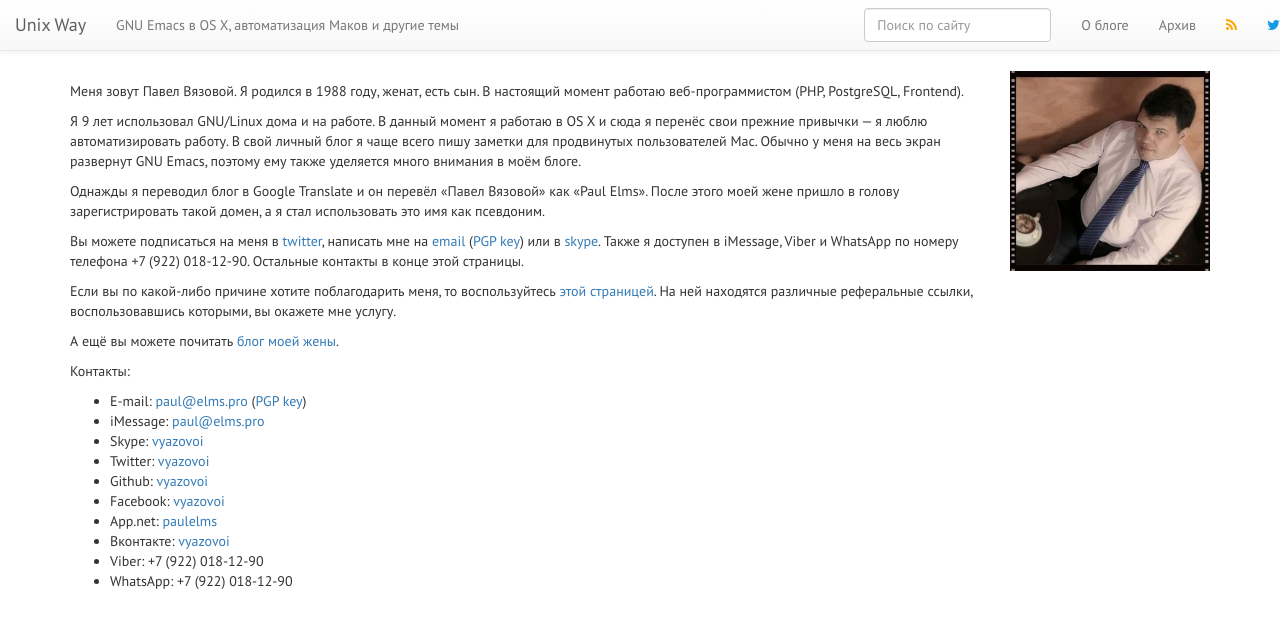
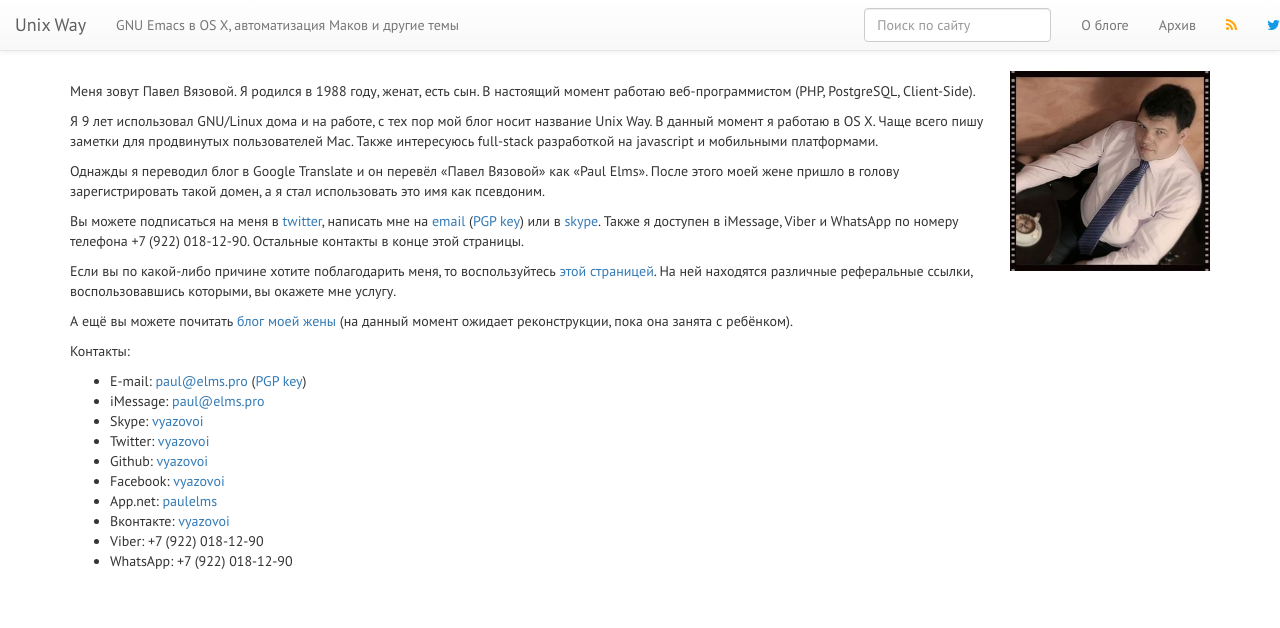
Before and after one commit to vyazovoi/vyazovoi.github.io, a Jekyll site: the page built from about.md, in a window 1280 px wide. Shown: the top 628 px of the page. Built offline with Jekyll 4.4.1, drawn with Linux system fonts in a browser that asks for light colours; nearby versions of some CDN libraries; Markdown is read by kramdown in place of the engine named in the settings; comment, search, counter and statistics services are not loaded.

Commit message:
исправил about

```diff
--- a/about.md
+++ b/about.md
@@ -5,9 +5,9 @@ layout: default
 
 <img src="/images/photo.jpg" alt="Фото" title="Фото" class="img-responsive front-photo hidden-xs pull-right" />
 
-Меня зовут Павел Вязовой. Я родился в 1988 году, женат, есть сын. В настоящий момент работаю веб-программистом (PHP, PostgreSQL, Frontend).
+Меня зовут Павел Вязовой. Я родился в 1988 году, женат, есть сын. В настоящий момент работаю веб-программистом (PHP, PostgreSQL, Client-Side).
 
-Я 9 лет использовал GNU/Linux дома и на работе. В данный момент я работаю в OS X и сюда я перенёс свои прежние привычки — я люблю автоматизировать работу. В свой личный блог я чаще всего пишу заметки для продвинутых пользователей Mac. Обычно у меня на весь экран развернут GNU Emacs, поэтому ему также уделяется много внимания в моём блоге.
+Я 9 лет использовал GNU/Linux дома и на работе, с тех пор мой блог носит название Unix Way. В данный момент я работаю в OS X. Чаще всего пишу заметки для продвинутых пользователей Mac. Также интересуюсь full-stack разработкой на javascript и мобильными платформами.
 
 Однажды я переводил блог в Google Translate и он перевёл «Павел Вязовой» как «Paul Elms». После этого моей жене пришло в голову зарегистрировать такой домен, а я стал использовать это имя как псевдоним.
 
@@ -15,7 +15,7 @@ layout: default
 
 Если вы по какой-либо причине хотите поблагодарить меня, то воспользуйтесь [этой страницей](/thx.html). На ней находятся различные реферальные ссылки, воспользовавшись которыми, вы окажете мне услугу.
 
-А ещё вы можете почитать <a href="http://marina.elms.pro">блог моей жены</a>.
+А ещё вы можете почитать <a href="http://marina.elms.pro">блог моей жены</a> (на данный момент ожидает реконструкции, пока она занята с ребёнком).
 
 Контакты:
 
```
